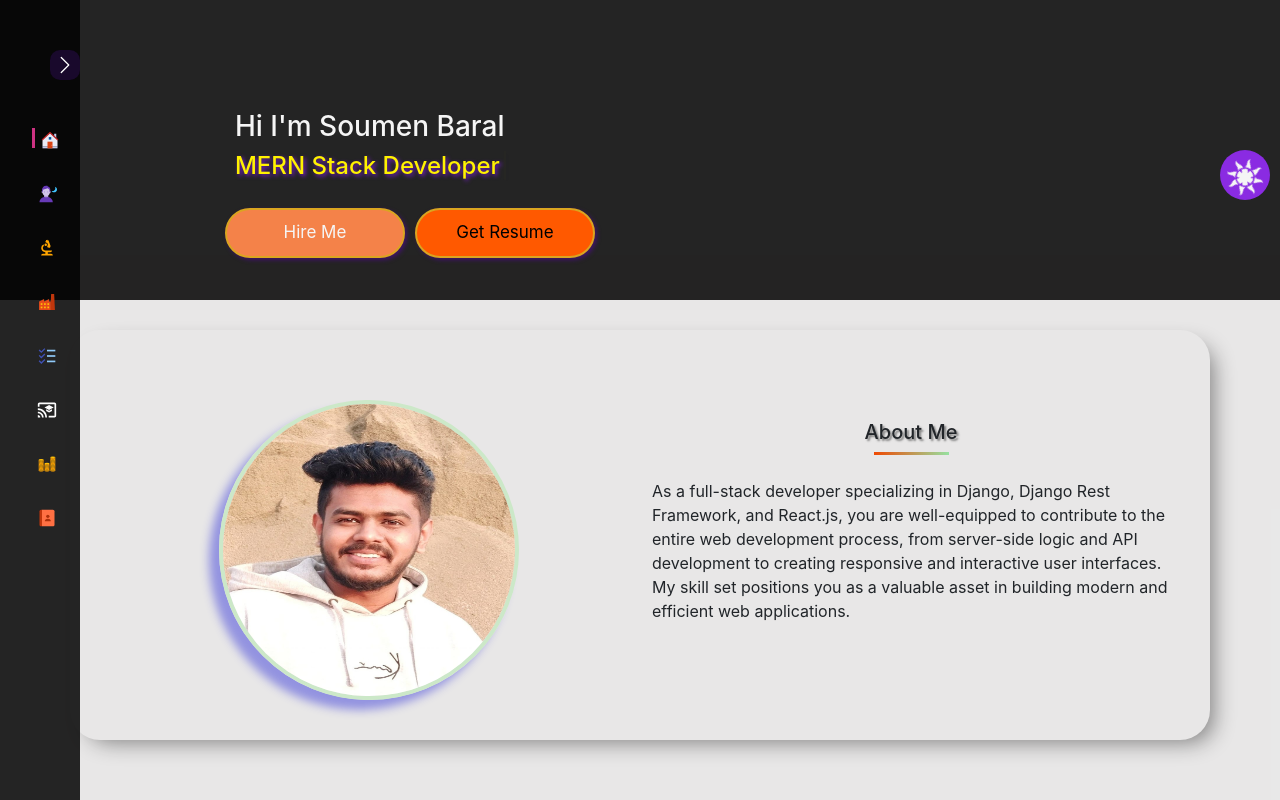
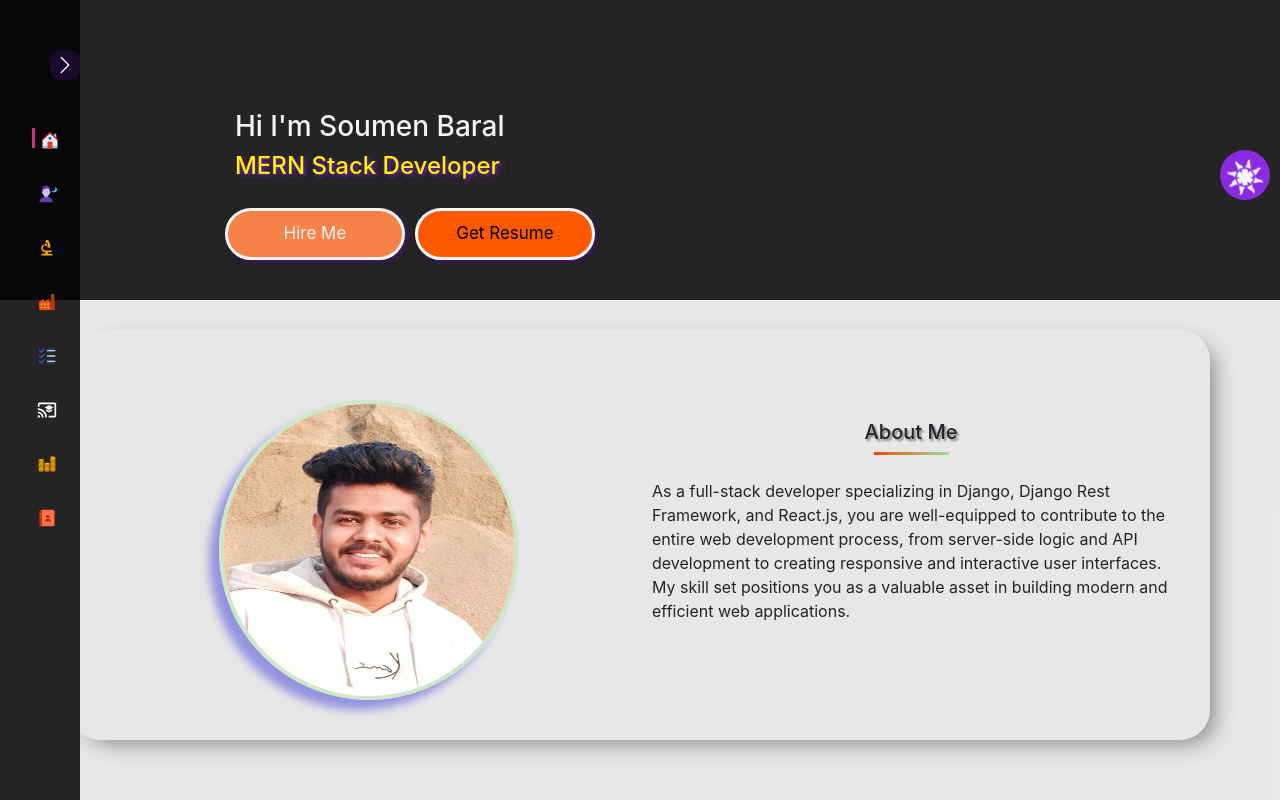
Before and after one commit to SoumenBaral/Portfolio.SB, a React (Create React App) app: page / in a window 1280 px wide. Shown: the top 800 px of the page. Built offline with nearby package versions, Linux system fonts and the light colour scheme.

Commit message:
change border of hire and get resume"

```diff
--- a/src/Components/Home/Home.css
+++ b/src/Components/Home/Home.css
@@ -22,7 +22,7 @@
     text-align: center;
     width: 180px;
     border-radius: 90px;
-    border: 2px solid goldenrod;
+    border: 3px solid rgb(247, 246, 242);
     cursor: pointer;
     padding: 10px;
     font-size: 17px;
@@ -34,6 +34,7 @@
     width: 250px;
     color: black;
     transition-duration: 1s;
+    border: 3px solid rgb(219, 10, 31);
 
 }
 .get-resume-btn{
@@ -41,7 +42,7 @@
     text-align: center;
     width: 180px;
     border-radius: 90px;
-    border: 2px solid goldenrod;
+    border: 3px solid rgb(253, 253, 253);
     cursor: pointer;
     padding: 10px;
     box-shadow: 2px 2px 4px rgb(64, 19, 106);
@@ -54,6 +55,7 @@
     width: 250px;
     color: black;
     transition-duration: 1s;
+    border: 3px solid rgb(219, 10, 31);
 }
 .get-resume-btn a{
     text-decoration: none;
--- a/src/Components/Home/Home.js
+++ b/src/Components/Home/Home.js
@@ -5,6 +5,7 @@ import cv from './CV.pdf'
 import { GiSun } from "react-icons/gi";
 import { BsMoonStarsFill } from "react-icons/bs";
 import Fade from 'react-reveal/Fade';
+import { Link } from 'react-scroll';
 
 const Home = ({theme,handleTheme}) => {
   return (
@@ -39,9 +40,11 @@ const Home = ({theme,handleTheme}) => {
 
     <Fade bottom>
       <div className="btn-container">
+        <Link to='contact'>
         <div className="hire-me-btn">
           Hire Me
         </div>
+        </Link>
         <div className="get-resume-btn">
           <a  href={cv} download='Shumen.pdf'>Get Resume</a>
         </div>
```
